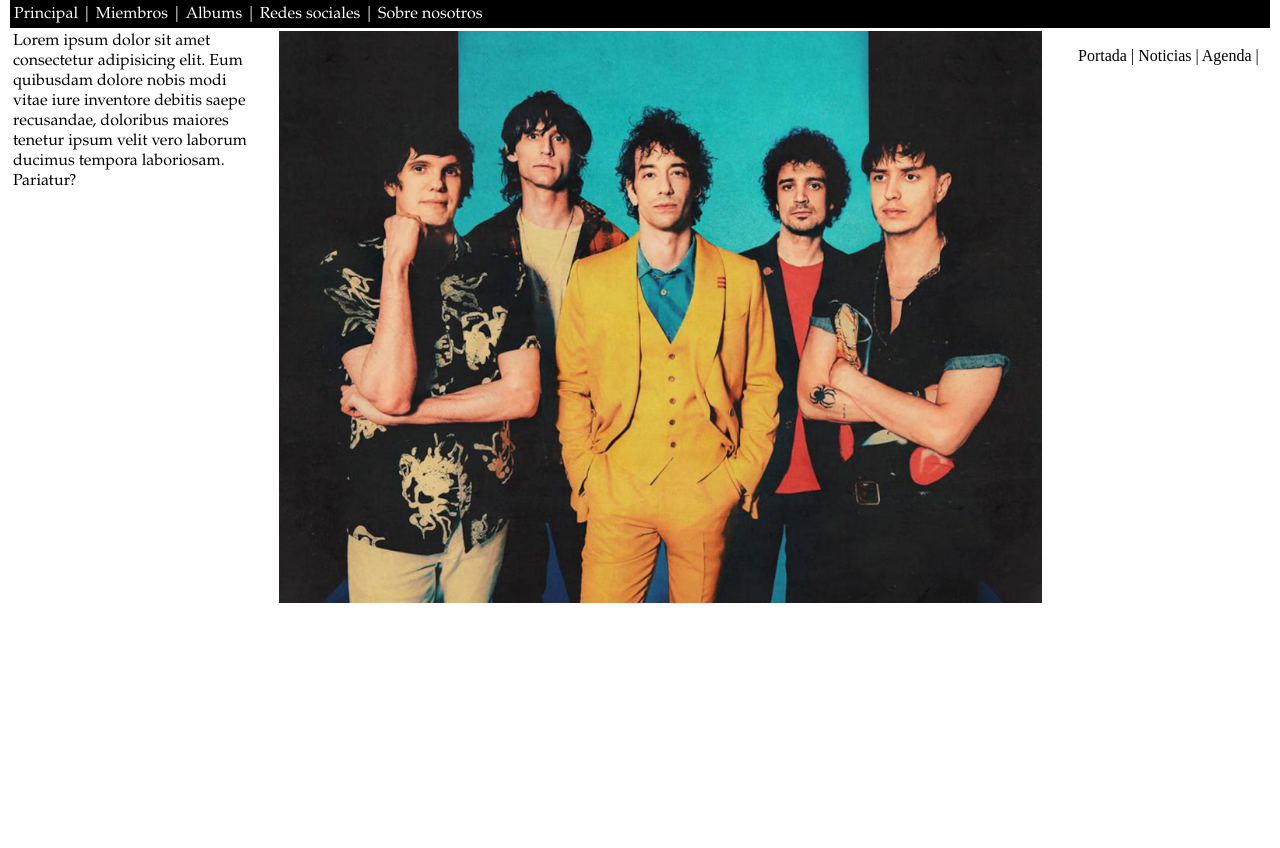
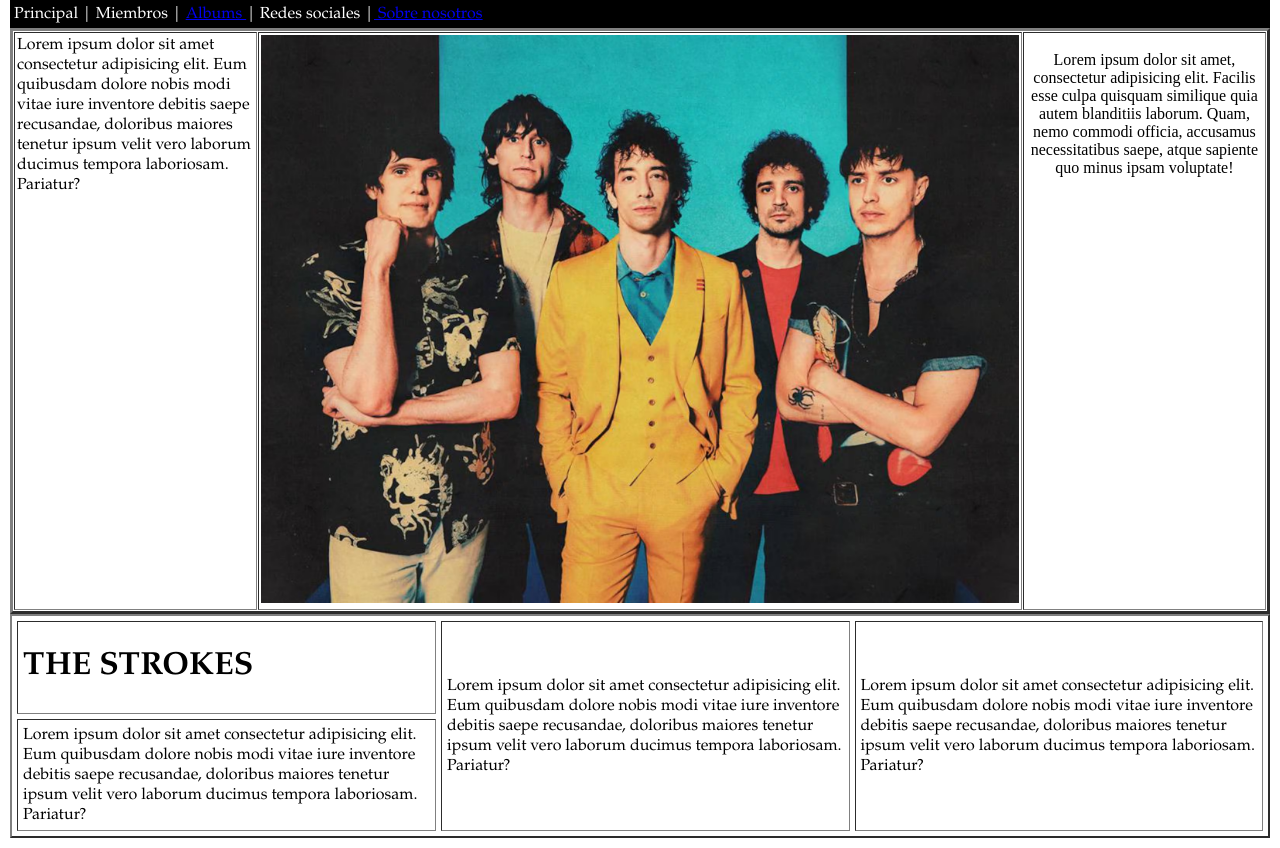
Before and after one commit to Isabedo/REPOSITORIO_WEB, a plain HTML site: page index.html in a window 1280 px wide. Shown: the part 119-967 px from the top of the page. Before the commit the page ends 800 px from the top, so only its background shows below. Drawn offline with Linux system fonts and the light colour scheme.

Commit message:
faltaInfo

```diff
--- a/index.html
+++ b/index.html
@@ -11,35 +11,53 @@
         <header>
             <table width="100%" cellspacing="1" cellpadding="3" border="0" bgcolor="#000000" align="center">
             <tr>
-                <td width=180 align=center bgcolor="#00000"><img src="imagenes/logo.png" width="100%" height="100%" alt="Todo Clásico" border="0"></td>
+                <td width=180 align=center bgcolor="#00000"><img src="imagenes/logo.png" width="100%" height="100%" alt="Lodo de la banda" border="0"></td>
                 <td bgcolor="#A1CBFF" align=center><img src="imagenes/banner.png" width="450" height="76" border="0"></td>
             </tr>
             <tr>
                 <td colspan=2 bgcolor="#000000">
-                <font face="Garamond" color="#ffffff">Principal | Miembros | Albums | Redes sociales | Sobre nosotros</font>
+                <font face="Garamond" color="#ffffff">Principal | Miembros | <a href="albums.html" >Albums </a>| Redes sociales |<a href="#SobreNosotros"> Sobre nosotros</a></font>
                 </td>
             </tr>
             </table>
         </header>
             <main>
-                <table width="100%" cellspacing="1" cellpadding="2" border="0s" align="center">
+                <table width="100%" cellspacing="1" cellpadding="2" border="3" align="center">
                 <tr>
                     <td width=150 valign="top">
                         <font face="Garamond" color="#00000">Lorem ipsum dolor sit amet consectetur adipisicing elit. Eum quibusdam dolore nobis modi vitae iure inventore debitis saepe recusandae, doloribus maiores tenetur ipsum velit vero laborum ducimus tempora laboriosam. Pariatur?</font>
                     </td>
-                    <td width=10></td>
                     <td width=484 valign="top">
                         <img src="imagenes/banda_foto.png" width="100%" height="100%" border="0">
                     </td>
-                    <td width=10></td>
-                    <td width=124 align=center valign="top">
-                        <P>Portada | Noticias | Agenda | </P>
+                    <td width=150 align=center valign="top">
+                        <P>Lorem ipsum dolor sit amet, consectetur adipisicing elit. Facilis esse culpa quisquam similique quia autem blanditiis laborum. Quam, nemo commodi officia, accusamus necessitatibus saepe, atque sapiente quo minus ipsam voluptate!</P>
                     </td>
                 </tr>
                 </table>
             </main>
         <footer>
+            <div id="SobreNosotros">
+            <table width="100%" cellspacing="5" cellpadding="5" border="2" align="center" >
+                <tr>
+                    <td width=150 valign="top">
+                        <font face="Garamond" color="#00000"><h1>THE STROKES</h1></font>
+                    </td>
+                    <td width=150 rowspan="2" valingn="top">
+                        <font face="Garamond" color="#00000">Lorem ipsum dolor sit amet consectetur adipisicing elit. Eum quibusdam dolore nobis modi vitae iure inventore debitis saepe recusandae, doloribus maiores tenetur ipsum velit vero laborum ducimus tempora laboriosam. Pariatur?</font>
+                    </td>
+                    <td width=150 rowspan="2" valingn="top">
+                        <font face="Garamond" color="#00000">Lorem ipsum dolor sit amet consectetur adipisicing elit. Eum quibusdam dolore nobis modi vitae iure inventore debitis saepe recusandae, doloribus maiores tenetur ipsum velit vero laborum ducimus tempora laboriosam. Pariatur?</font>
+                    </td>
+                </tr>
+                <tr>
+                    <td width=150 valign="top">
+                        <font face="Garamond" color="#00000">Lorem ipsum dolor sit amet consectetur adipisicing elit. Eum quibusdam dolore nobis modi vitae iure inventore debitis saepe recusandae, doloribus maiores tenetur ipsum velit vero laborum ducimus tempora laboriosam. Pariatur?</font>
+                    </td>
 
+                </tr>
+                </table>
+                </div>
         </footer>
     </body>
 </html>
```
Also changed, not shown: albums.html (added, +65 -0 lines).
